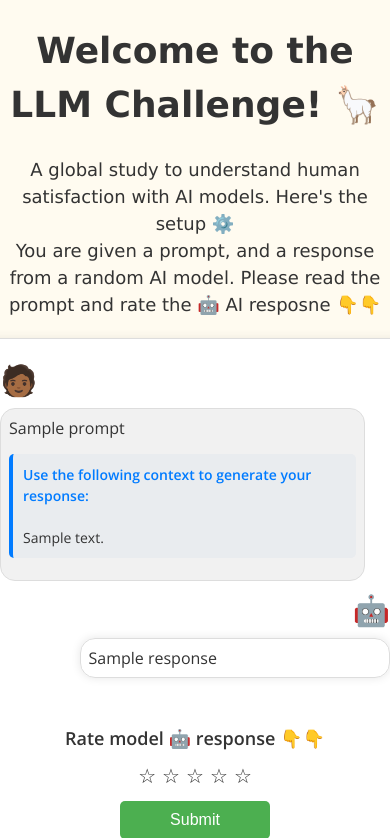
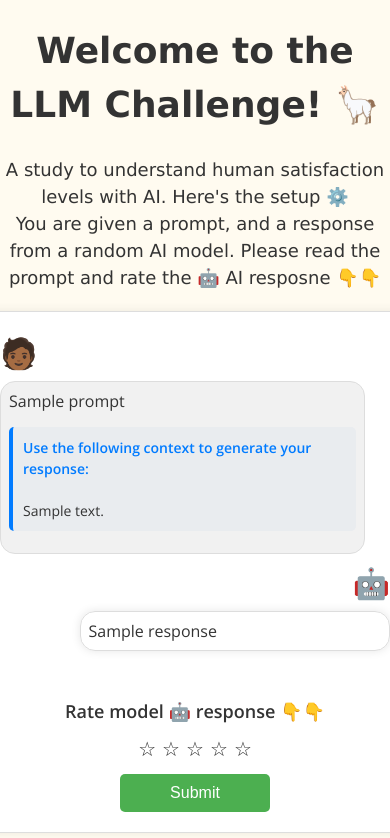
Before and after one commit to open-llm-initiative/llm-challenge, a Flask app: template templates/challenge_index.html in a window 390 px wide. Shown: the top 838 px of the page. Run offline with Flask 3, Linux system fonts and the light colour scheme; the template is opened without the code that fills it: most values are stand-ins (such as "Sample title", 1, 10 or a date in 2020); data that the repository does not hold is empty.

Commit message:
fixed header to fit neatly on mobile

```diff
--- a/templates/challenge_index.html
+++ b/templates/challenge_index.html
@@ -2,7 +2,7 @@
 {% block content %}
     <div class="header">
        <h1> Welcome to the LLM Challenge! 🦙</h1>
-       A global study to understand human satisfaction with AI models. Here's the setup ⚙️<br>
+       A study to understand human satisfaction levels with AI. Here's the setup ⚙️<br>
        You are given a prompt, and a response from a random AI model. Please read the prompt and rate the 🤖 AI resposne 👇👇<br>
     </div>
     {% include 'challenge_chat_container.html' %}
```
